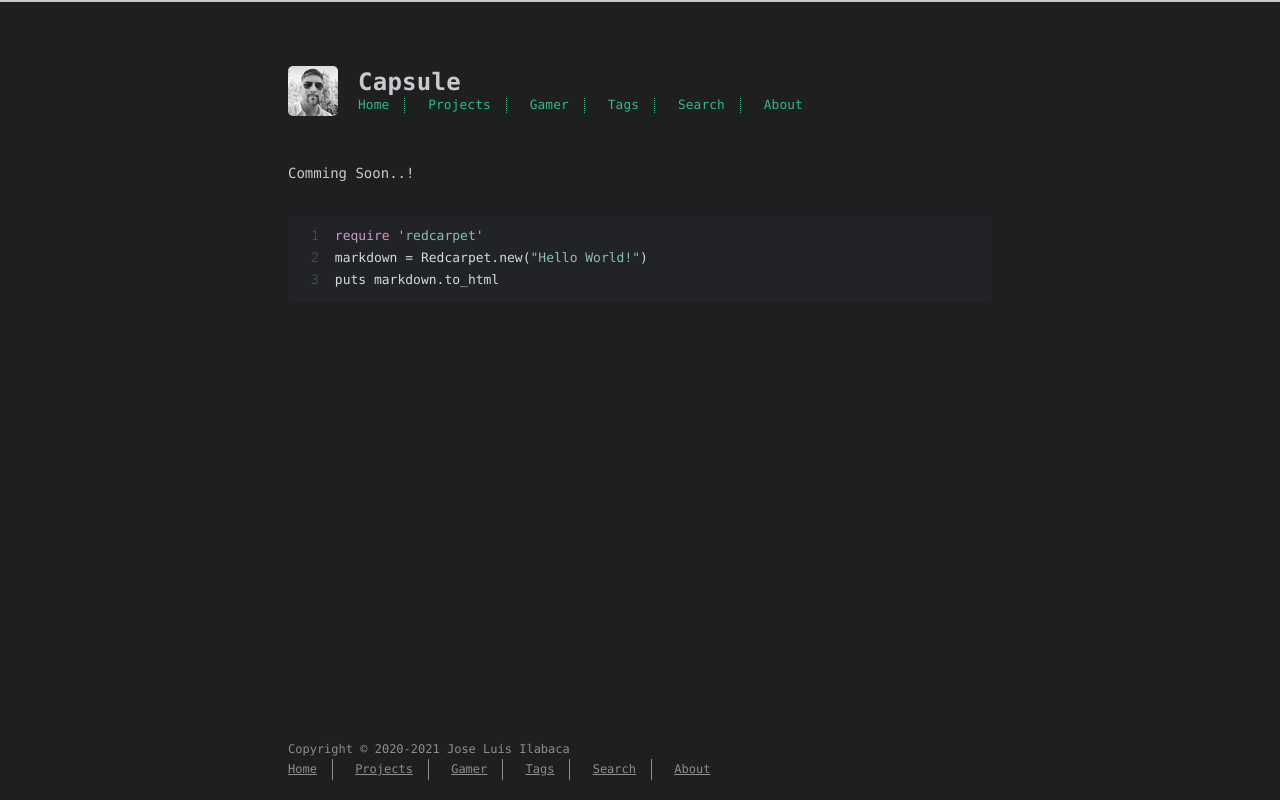
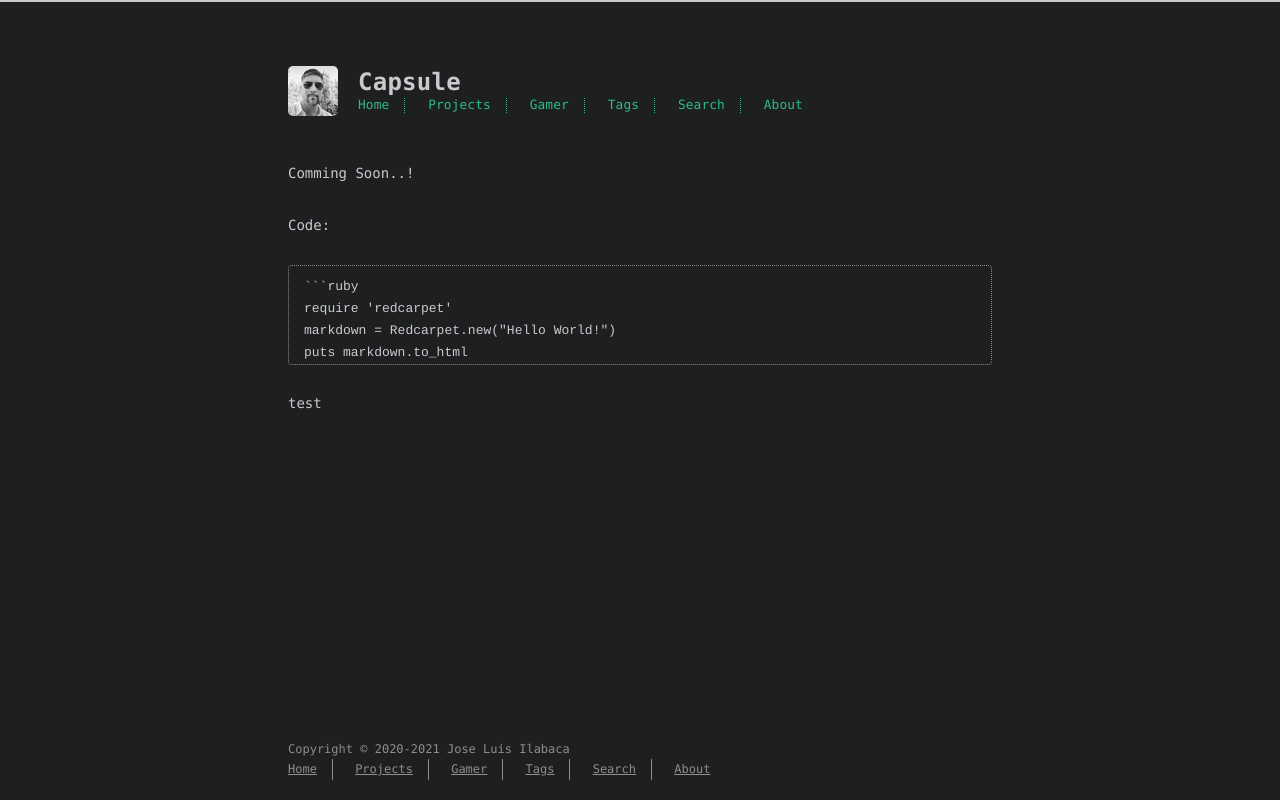
Before and after one commit to jilabaca/www.capsule.cl, a plain HTML site: page proyectos/index.html in a window 1280 px wide. Drawn offline with nearby package versions, Linux system fonts and the light colour scheme; a script that the page names is missing.

Commit message:
Site updated: 2021-04-22 02:56:00

````diff
--- a/proyectos/index.html
+++ b/proyectos/index.html
@@ -6,15 +6,15 @@
     <meta http-equiv="X-UA-Compatible" content="IE=edge">
     <meta name="HandheldFriendly" content="True">
     <meta name="viewport" content="width=device-width, initial-scale=1, maximum-scale=5" />
-    <meta name="description" content="Comming Soon..! 123require &amp;#x27;redcarpet&amp;#x27;markdown &#x3D; Redcarpet.new(&quot;Hello World!&quot;)puts markdown.to_html">
+    <meta name="description" content="Comming Soon..! Code: &#96;&#96;&#96;ruby require &#39;redcarpet&#39; markdown &#x3D; Redcarpet.new(&quot;Hello World!&quot;) puts markdown.to_html  test">
 <meta property="og:type" content="website">
 <meta property="og:title" content="proyectos">
 <meta property="og:url" content="https://www.capsule.cl/proyectos/">
 <meta property="og:site_name" content="Capsule">
-<meta property="og:description" content="Comming Soon..! 123require &amp;#x27;redcarpet&amp;#x27;markdown &#x3D; Redcarpet.new(&quot;Hello World!&quot;)puts markdown.to_html">
+<meta property="og:description" content="Comming Soon..! Code: &#96;&#96;&#96;ruby require &#39;redcarpet&#39; markdown &#x3D; Redcarpet.new(&quot;Hello World!&quot;) puts markdown.to_html  test">
 <meta property="og:locale" content="en_US">
 <meta property="article:published_time" content="2020-09-03T00:11:09.000Z">
-<meta property="article:modified_time" content="2021-04-22T02:48:02.157Z">
+<meta property="article:modified_time" content="2021-04-22T02:55:48.043Z">
 <meta property="article:author" content="Jose Luis Ilabaca">
 <meta property="article:tag" content="personal site hexo linux it system">
 <meta name="twitter:card" content="summary">
@@ -95,7 +95,14 @@
   <div class="content" itemprop="articleBody">
 
           <p>Comming Soon..!</p>
-<figure class="highlight ruby"><table><tr><td class="gutter"><pre><span class="line">1</span><br><span class="line">2</span><br><span class="line">3</span><br></pre></td><td class="code"><pre><span class="line"><span class="keyword">require</span> <span class="string">&#x27;redcarpet&#x27;</span></span><br><span class="line">markdown = Redcarpet.new(<span class="string">&quot;Hello World!&quot;</span>)</span><br><span class="line">puts markdown.to_html</span><br></pre></td></tr></table></figure>
+<p>Code:</p>
+<pre><code>```ruby
+require &#39;redcarpet&#39;
+markdown = Redcarpet.new(&quot;Hello World!&quot;)
+puts markdown.to_html
+</code></pre>
+<p>test</p>
+
 
   </div>
 </article>
````
